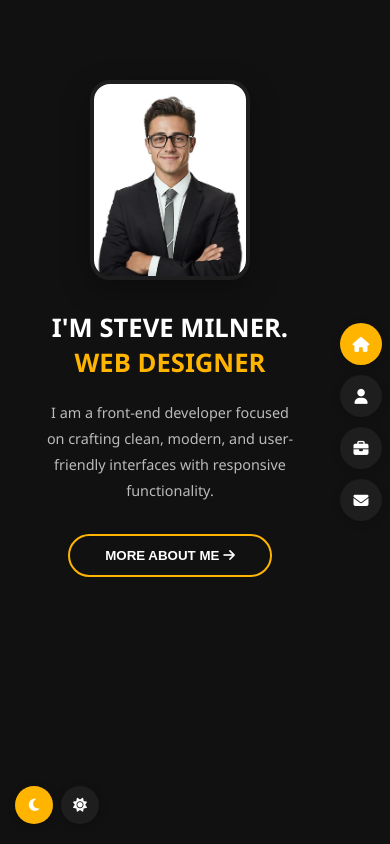
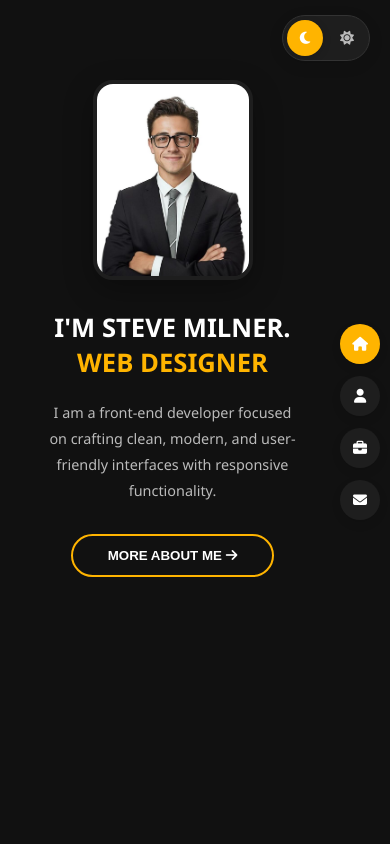
Before and after one commit to upekshapavani2003-maker/my-portfolio, a Next.js app: page / in a window 390 px wide. Built offline with nearby package versions, Linux system fonts and the light colour scheme.

Commit message:
minor changes

```diff
--- a/app/globals.css
+++ b/app/globals.css
@@ -100,17 +100,14 @@ body {
 
 @media (max-width: 768px) {
     .vertical-navbar {
-        right: 8px;
-        gap: 10px;
+        right: 10px;
+        gap: 12px;
     }
-
     .nav-link {
-        width: 42px;
-        height: 42px;
-        font-size: 15px;
-        box-shadow: 0 2px 8px rgba(0,0,0,0.15);
+        width: 40px;
+        height: 40px;
+        font-size: 14px;
     }
-
     .nav-link span {
         display: none;
     }
@@ -126,7 +123,7 @@ body {
 
 @media (max-width: 768px) {
     .content-wrapper {
-        padding-right: 60px;
+        padding-right: 55px;
         padding-left: 10px;
     }
 }
@@ -245,8 +242,12 @@ body.light-theme .bg-watermark { color: rgba(0, 0, 0, 0.03); }
 .dash-line { width: 30px; height: 1px; background-color: var(--text-secondary); display: inline-block; flex-shrink: 0; }
 
 @media (max-width: 480px) {
-    .stat-box { padding: 15px 18px; }
-    .stat-box h2 { font-size: 2rem; }
+    .stat-box {
+        padding: 15px 18px;
+    }
+    .stat-box h2 {
+        font-size: 2rem;
+    }
 }
 
 .subsection-title { text-align: center; margin-bottom: 40px; }
@@ -258,10 +259,21 @@ body.light-theme .bg-watermark { color: rgba(0, 0, 0, 0.03); }
 .inner-val { position: relative; z-index: 2; font-size: 1.3rem; font-weight: 700; color: var(--text-primary); }
 
 @media (max-width: 480px) {
-    .circular-skills-grid { grid-template-columns: repeat(auto-fit, minmax(100px, 1fr)); gap: 20px; }
-    .circle-progress { width: 90px; height: 90px; }
-    .circle-progress::before { width: 76px; height: 76px; }
-    .inner-val { font-size: 1rem; }
+    .circular-skills-grid {
+        grid-template-columns: repeat(auto-fit, minmax(100px, 1fr));
+        gap: 20px;
+    }
+    .circle-progress {
+        width: 90px;
+        height: 90px;
+    }
+    .circle-progress::before {
+        width: 76px;
+        height: 76px;
+    }
+    .inner-val {
+        font-size: 1rem;
+    }
 }
 
 .timeline-dual-grid { display: grid; grid-template-columns: 1fr; gap: 40px; }
@@ -343,19 +355,13 @@ body.light-theme .bg-watermark { color: rgba(0, 0, 0, 0.03); }
     transform: translateY(0);
 }
 
-/* Touch devices — show title always */
+/* Touch devices — always show overlay title */
 @media (hover: none) {
     .project-item-overlay {
-        background-color: rgba(0, 0, 0, 0.5);
-        opacity: 1;
+        opacity: 0.85;
     }
     .overlay-title {
         transform: translateY(0);
-        font-size: 1rem;
-        color: #ffffff;
-    }
-    .project-item-card img {
-        transform: none !important;
     }
 }
 
@@ -368,7 +374,7 @@ body.light-theme .bg-watermark { color: rgba(0, 0, 0, 0.03); }
     left: 0;
     width: 100%;
     height: 100%;
-    background-color: rgba(0, 0, 0, 0.85);
+    background-color: var(--modal-overlay);
     z-index: 1000;
     display: flex;
     align-items: center;
@@ -385,16 +391,17 @@ body.light-theme .bg-watermark { color: rgba(0, 0, 0, 0.03); }
 }
 
 .modal-inner-content {
-    background-color: #252525;
-    color: #ffffff;
+    background-color: var(--card-bg);
+    color: var(--text-primary);
     width: 100%;
     max-width: 700px;
     border-radius: 15px;
     padding: 30px;
     position: relative;
-    max-height: 90vh;
+    max-height: 85vh;
     overflow-y: auto;
-    box-shadow: 0 15px 50px rgba(0,0,0,0.5);
+    -webkit-overflow-scrolling: touch;
+    box-shadow: 0 15px 50px rgba(0,0,0,0.25);
     transform: scale(0.85);
     transition: transform 0.4s cubic-bezier(0.25, 1, 0.5, 1);
 }
@@ -403,41 +410,15 @@ body.light-theme .bg-watermark { color: rgba(0, 0, 0, 0.03); }
     transform: scale(1);
 }
 
-/* Mobile modal — slides up from bottom */
 @media (max-width: 768px) {
     .project-lightbox-modal {
-        padding: 0;
-        align-items: flex-end;
+        align-items: flex-start;
+        padding: 40px 15px 20px 15px;
     }
-
     .modal-inner-content {
-        max-height: 88vh;
-        border-radius: 20px 20px 0 0;
-        padding: 20px 15px 30px;
-        transform: translateY(100%);
-        transition: transform 0.4s cubic-bezier(0.25, 1, 0.5, 1);
-    }
-
-    .project-lightbox-modal.is-visible .modal-inner-content {
-        transform: translateY(0);
-    }
-
-    .modal-project-heading {
-        font-size: 1.1rem;
-        margin-bottom: 15px;
-        padding-right: 35px;
-    }
-
-    .modal-details-grid {
-        grid-template-columns: 1fr;
-        gap: 10px;
-        font-size: 0.85rem;
-    }
-
-    .close-modal-trigger {
-        top: 12px;
-        right: 15px;
-        font-size: 28px;
+        max-height: 90vh;
+        padding: 30px 20px 20px 20px;
+        border-radius: 12px;
     }
 }
 
@@ -445,13 +426,14 @@ body.light-theme .bg-watermark { color: rgba(0, 0, 0, 0.03); }
     position: absolute;
     top: 15px;
     right: 20px;
-    font-size: 35px;
+    font-size: 32px;
     background: transparent;
     border: none;
-    color: #888;
+    color: var(--text-secondary);
     cursor: pointer;
     transition: color 0.2s;
     line-height: 1;
+    z-index: 10;
 }
 
 .close-modal-trigger:hover { color: var(--accent-color); }
@@ -464,15 +446,23 @@ body.light-theme .bg-watermark { color: rgba(0, 0, 0, 0.03); }
     text-transform: uppercase;
     margin-bottom: 25px;
     letter-spacing: 1px;
+    padding-right: 20px;
+}
+
+@media (max-width: 480px) {
+    .modal-project-heading {
+        font-size: 1.4rem;
+        margin-bottom: 20px;
+    }
 }
 
 .modal-details-grid {
     display: grid;
     grid-template-columns: 1fr;
-    gap: 15px 25px;
+    gap: 12px 25px;
     margin-bottom: 25px;
     font-size: 0.95rem;
-    border-bottom: 1px solid #333;
+    border-bottom: 1px solid var(--border-color);
     padding-bottom: 20px;
 }
 
@@ -482,19 +472,20 @@ body.light-theme .bg-watermark { color: rgba(0, 0, 0, 0.03); }
 
 .detail-meta-block {
     display: flex;
-    align-items: center;
+    align-items: flex-start;
     gap: 10px;
-    color: #eee;
+    color: var(--text-secondary);
 }
 
 .detail-meta-block i {
-    color: #999;
+    color: var(--text-secondary);
     font-size: 16px;
     width: 20px;
     text-align: center;
+    margin-top: 3px;
 }
 
-.detail-bold { font-weight: 600; color: #fff; }
+.detail-bold { font-weight: 600; color: var(--text-primary); }
 
 .detail-link {
     color: var(--accent-color);
@@ -507,7 +498,7 @@ body.light-theme .bg-watermark { color: rgba(0, 0, 0, 0.03); }
     width: 100%;
     border-radius: 8px;
     overflow: hidden;
-    box-shadow: 0 5px 15px rgba(0,0,0,0.3);
+    box-shadow: 0 5px 15px rgba(0,0,0,0.1);
 }
 
 .modal-media-frame img {
@@ -518,8 +509,8 @@ body.light-theme .bg-watermark { color: rgba(0, 0, 0, 0.03); }
 }
 
 .modal-inner-content::-webkit-scrollbar { width: 6px; }
-.modal-inner-content::-webkit-scrollbar-track { background: #1e1e1e; }
-.modal-inner-content::-webkit-scrollbar-thumb { background: #444; border-radius: 3px; }
+.modal-inner-content::-webkit-scrollbar-track { background: var(--bg-color); }
+.modal-inner-content::-webkit-scrollbar-thumb { background: var(--border-color); border-radius: 3px; }
 
 /* ==========================================================================
    7. Contact Layout Framework
@@ -552,7 +543,7 @@ body.light-theme .bg-watermark { color: rgba(0, 0, 0, 0.03); }
 .cta-submit-btn:hover .btn-text { color: #ffffff; }
 
 /* ==========================================================================
-   8. Hero Section — Desktop unchanged, mobile responsive
+   8. Hero Section
    ========================================================================== */
 .hero-container {
     display: flex;
@@ -608,7 +599,6 @@ body.light-theme .bg-watermark { color: rgba(0, 0, 0, 0.03); }
     color: #111111;
 }
 
-/* Tablet */
 @media (max-width: 900px) {
     .hero-container {
         flex-direction: column;
@@ -634,7 +624,6 @@ body.light-theme .bg-watermark { color: rgba(0, 0, 0, 0.03); }
     }
 }
 
-/* Small mobile */
 @media (max-width: 480px) {
     .hero-image-box {
         width: 160px;
@@ -651,11 +640,16 @@ body.light-theme .bg-watermark { color: rgba(0, 0, 0, 0.03); }
    ========================================================================== */
 .theme-switcher-panel {
     position: fixed;
-    top: 20px;
+    top: 30px;
     right: 30px;
     z-index: 110;
     display: flex;
-    gap: 5px;
+    gap: 10px;
+    background-color: var(--card-bg);
+    padding: 6px;
+    border-radius: 30px;
+    box-shadow: 0 4px 15px rgba(0,0,0,0.1);
+    border: 1px solid var(--border-color);
 }
 
 .theme-btn {
@@ -664,31 +658,36 @@ body.light-theme .bg-watermark { color: rgba(0, 0, 0, 0.03); }
     border-radius: 50%;
     border: none;
     cursor: pointer;
-    background: var(--card-bg);
+    background: transparent;
+    color: var(--text-secondary);
+    display: flex;
+    align-items: center;
+    justify-content: center;
+    font-size: 16px;
+    transition: all 0.3s ease;
+}
+
+.theme-btn:hover {
     color: var(--text-primary);
 }
 
 .theme-btn.active {
     background: var(--accent-color);
-    color: #fff;
+    color: #ffffff;
+    box-shadow: 0 2px 8px rgba(0,0,0,0.15);
 }
 
-/* Mobile — move theme buttons to bottom left corner */
 @media (max-width: 768px) {
     .theme-switcher-panel {
-        top: auto;
-        right: auto;
-        bottom: 20px;
-        left: 15px;
-        flex-direction: row;
-        gap: 8px;
-        z-index: 110;
+        top: 15px;
+        right: 20px;
+        gap: 6px;
+        padding: 4px;
     }
 
     .theme-btn {
-        width: 38px;
-        height: 38px;
+        width: 36px;
+        height: 36px;
         font-size: 14px;
-        box-shadow: 0 2px 8px rgba(0,0,0,0.2);
     }
 }
```
